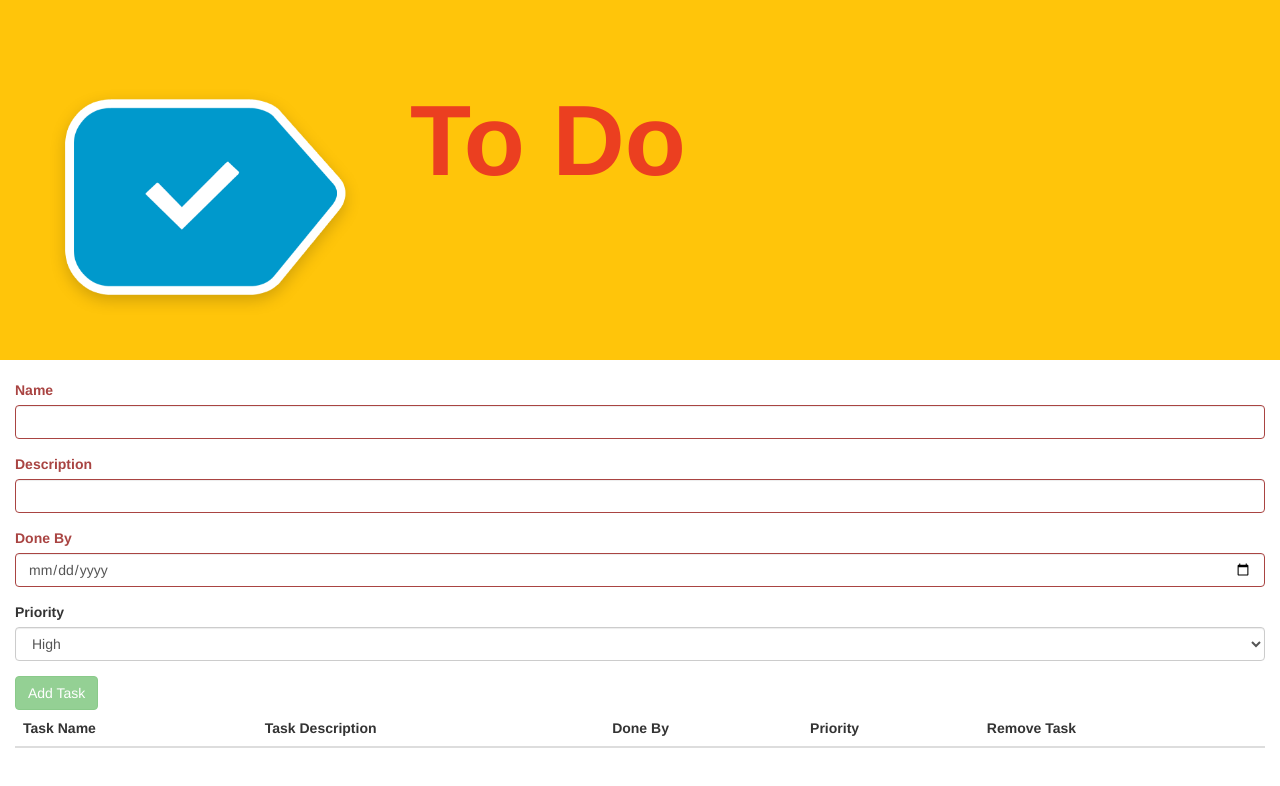
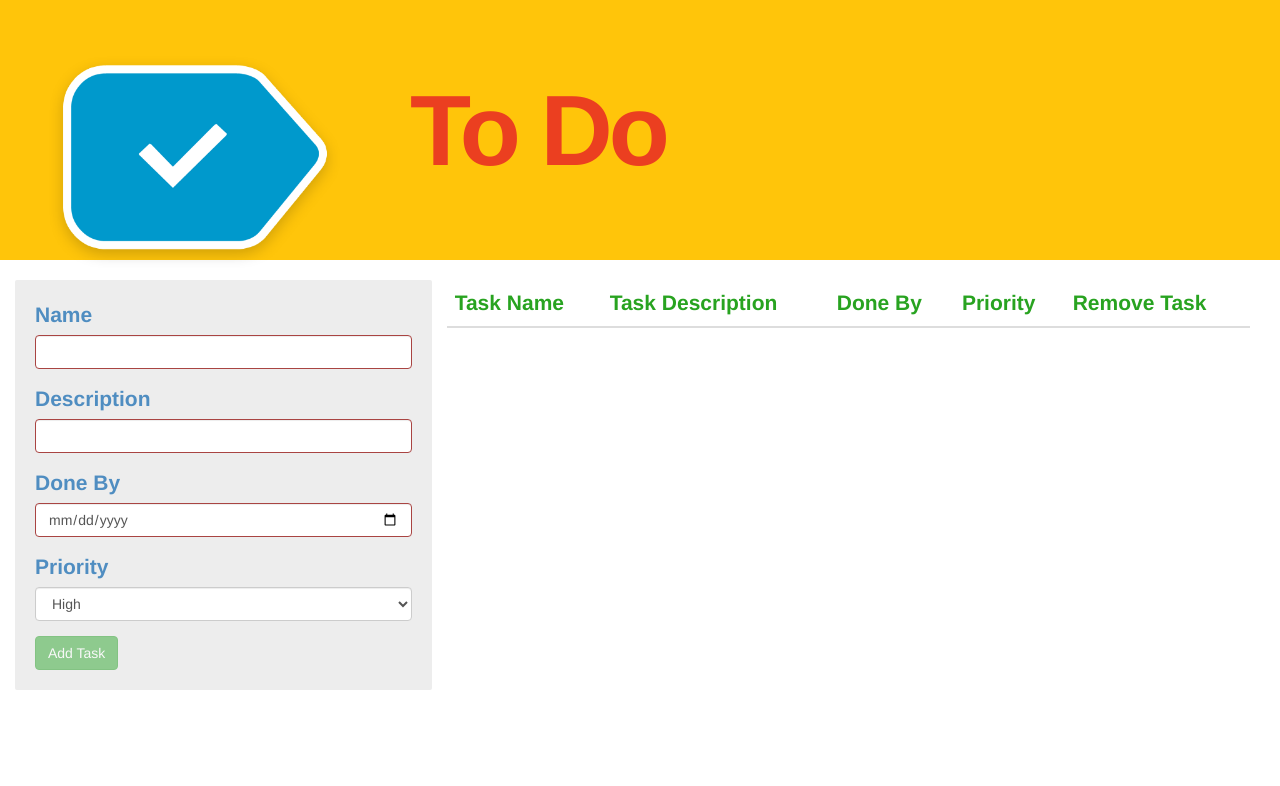
Before and after one commit to jspencersharpe/To-Do-App, a website: page index.html in a window 1280 px wide. Drawn offline with Linux system fonts and the light colour scheme; no server answers; a web font is replaced by a local one.

Commit message:
desktop styling done

```diff
--- a/index.html
+++ b/index.html
@@ -19,31 +19,34 @@
     </div>
   </header>
     <div class="container-fluid" ng-controller="ToDoController as todoCtrl">
-    <form name="myForm" ng-submit="myForm.$valid && todoCtrl.addNewTask()" novalidate>
+      <div class="wrapper col-xs-6 col-md-4">
+        <form name="myForm" ng-submit="myForm.$valid && todoCtrl.addNewTask()" novalidate>
       <div class="form-group" ng-class="{'has-error':!todoCtrl.newTask.name}">
-        <label class="control-label">Name</label>
+        <label>Name</label>
         <input class="form-control" type="text" ng-model="todoCtrl.newTask.name" required>
       </div>
       <div class="form-group" ng-class="{'has-error':!todoCtrl.newTask.desc}">
-        <label class="control-label">Description</label>
+        <label>Description</label>
         <input class="form-control" type="text" ng-model="todoCtrl.newTask.desc" required>
       </div>
       <div class="form-group" ng-class="{'has-error':!todoCtrl.newTask.due}">
-        <label class="control-label">Done By</label>
+        <label>Done By</label>
         <input class="form-control" id="date" type="date" ng-model="todoCtrl.newTask.due" required>
       </div>
       <div class="form-group">
-        <label class="control-label">Priority</label>
+        <label>Priority</label>
         <select class="form-control" ng-model="todoCtrl.newTask.priority">
           <option value="{{val}}" ng-repeat="(val, text) in todoCtrl.priorityOptions">
           {{text}}
         </option>
       </select>
       </div>
-     <input id="add-task" class="btn btn-success" type="submit" value="Add Task" ng-disabled="myForm.$invalid">
-   </form>
-   <table class="table table-striped">
-     <thead>
+      <input id="add-task" class="btn btn-success" type="submit" value="Add Task" ng-disabled="myForm.$invalid">
+     </form>
+    </div>
+    <div class="col-xs-12 col-md-8">
+      <table class="table table-striped">
+      <thead>
        <tr>
          <th>Task Name</th>
          <th>Task Description</th>
@@ -63,6 +66,7 @@
        </tbody>
      </table>
     </div>
+   </div>
     <script src="bower_components/jquery/dist/jquery.min.js"></script>
     <script src="bower_components/bootstrap/dist/js/bootstrap.min.js"></script>
     <script src="bower_components/angular/angular.min.js"></script>
--- a/main.css
+++ b/main.css
@@ -1,39 +1,64 @@
 #masthead {
   background-color: rgba(255, 197, 10, 1);
   text-align: center;
-  padding: 30px;
   margin-bottom: 20px;
+  padding-bottom: 20px;
 }
 
 header {
   display: block;
 }
 
-table {
-  padding: 30px;
-}
-
 .brand, .logo {
   display: block;
   position: absolute;
   left: -20px;
-  max-width: 340px;
+  max-width: 320px;
 }
 
 .brand {
   position: relative;
   padding-left: 360px;
-  min-height: 300px;
+  min-height: 240px;
 }
 
 .brand h1 {
   color: rgb(235, 63, 32);
-  font-size: 4em;
-  margin: 0;
   font-size: 100px;
   line-height: 1;
   padding-top: 60px;
   font-weight: bold;
   display: inline-block;
   white-space: nowrap;
+  letter-spacing: -0.04em;
 }
+
+.brand .tagline {
+  font-size: 40px;
+  line-height: 1;
+}
+
+/* table and forms */
+th {
+  font-size: 1.5em;
+  color: rgb(40, 163, 32);
+}
+
+label {
+  font-size: 1.5em;
+  color: rgb(79, 141, 193);
+}
+
+td {
+  font-size: 1.5em;
+}
+
+table {
+  padding: 30px;
+}
+
+.wrapper {
+  padding: 20px;
+  background-color: rgb(237, 237, 237);
+  border-radius: 2px;
+}
```
